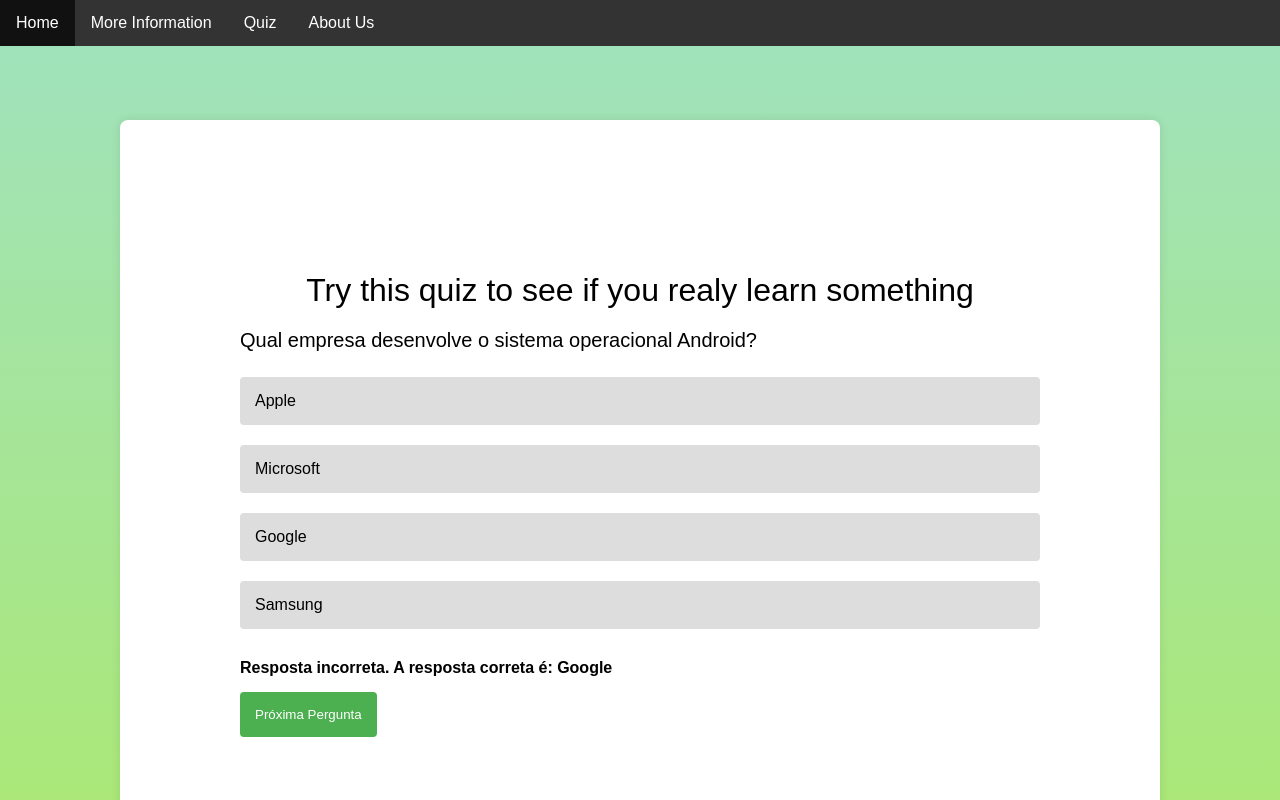
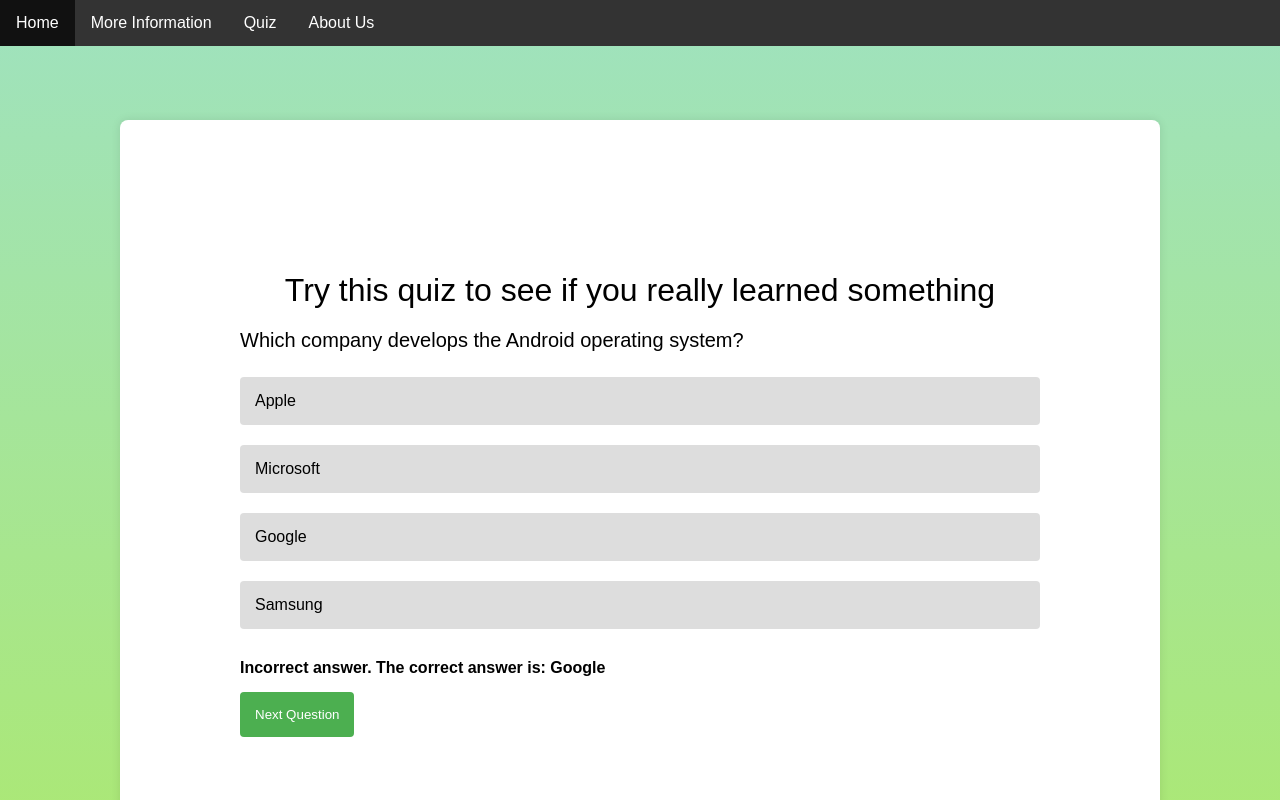
Before and after one commit to PIBOLA/Android, a plain HTML site: page quiz.html in a window 1280 px wide. Both pictures are taken after a click on the element "Apple". Shown: the top 800 px of the page. Drawn offline with Linux system fonts and the light colour scheme.

Commit message:
Update quiz.html

```diff
--- a/quiz.html
+++ b/quiz.html
@@ -52,8 +52,8 @@
         }
 
         .question {
-            font-size: 20px; /* Aumentei o tamanho do texto da pergunta */
-            margin-bottom: 15px; /* Aumentei a margem inferior da pergunta */
+            font-size: 20px;
+            margin-bottom: 15px;
         }
 
         .options {
@@ -62,10 +62,10 @@
         }
 
         .option {
-            margin: 10px 0; /* Aumentei a margem das opções */
+            margin: 10px 0;
             cursor: pointer;
             background-color: #ddd;
-            padding: 15px; /* Aumentei o padding das opções */
+            padding: 15px;
             border-radius: 4px;
         }
 
@@ -81,8 +81,8 @@
         #next-btn,
         #restart-btn {
             display: none;
-            margin-top: 15px; /* Aumentei a margem dos botões */
-            padding: 15px; /* Aumentei o padding dos botões */
+            margin-top: 15px;
+            padding: 15px;
             background-color: #4caf50;
             color: white;
             border: none;
@@ -97,7 +97,7 @@
 
         #score {
             margin-top: 20px;
-            font-size: 18px; /* Aumentei o tamanho do texto da pontuação */
+            font-size: 18px;
             font-weight: bold;
         }
 
@@ -105,12 +105,13 @@
         .footer {
           padding: 20px;
           display: flex;
-  justify-content: space-between; /* Para espaçar as divs horizontalmente */
-  align-items: baseline; /* Para alinhar as divs verticalmente */
+          justify-content: space-between;
+          align-items: baseline;
           background: #ddd;
         }
 
-.integrantes {
+        .integrantes,
+        .integrantes2 {
           text-align: left;
         }
 
@@ -130,74 +131,73 @@
 </div>
 
 <div class="quiz-container">
-    <p class="quiz-text">Try this quiz to see if you realy learn something </p>
+    <p class="quiz-text">Try this quiz to see if you really learned something</p>
     <div id="question" class="question"></div>
     <div id="options" class="options"></div>
     <div id="result"></div>
-    <button id="next-btn" onclick="nextQuestion()">Próxima Pergunta</button>
-    <button id="restart-btn" onclick="restartQuiz()">Reiniciar Quiz</button>
+    <button id="next-btn" onclick="nextQuestion()">Next Question</button>
+    <button id="restart-btn" onclick="restartQuiz()">Restart Quiz</button>
     <div id="score"></div>
 </div>
-
 
 <script>
     const questions = [
     {
-        question: "Qual empresa desenvolve o sistema operacional Android?",
+        question: "Which company develops the Android operating system?",
         options: ["Apple", "Microsoft", "Google", "Samsung"],
         correctAnswer: "Google",
         answered: false
     },
     {
-        question: "Em que ano foi lançada a primeira versão do Android?",
+        question: "In what year was the first version of Android released?",
         options: ["2005", "2007", "2008", "2010"],
         correctAnswer: "2008",
         answered: false
     },
     {
-        question: "Qual é o nome da última versão estável do Android lançada até agora?",
+        question: "What is the name of the latest stable version of Android released so far?",
         options: ["Pie", "Oreo", "Nougat", "Marshmallow"],
         correctAnswer: "Oreo",
         answered: false
     },
     {
-        question: "O que é o Android Studio?",
-        options: ["Um smartphone Android", "Um sistema operacional", "Uma IDE para desenvolvimento Android", "Um aplicativo de mensagens"],
-        correctAnswer: "Uma IDE para desenvolvimento Android",
+        question: "What is Android Studio?",
+        options: ["A smartphone Android", "An operating system", "An IDE for Android development", "A messaging app"],
+        correctAnswer: "An IDE for Android development",
         answered: false
     },
     {
-        question: "Qual componente do Android é responsável pelo armazenamento temporário de dados?",
+        question: "Which component of Android is responsible for temporary data storage?",
         options: ["SD Card", "Internal Storage", "RAM", "ROM"],
         correctAnswer: "RAM",
         answered: false
     },
     {
-        question: "O que é o ADB (Android Debug Bridge)?",
-        options: ["Um tipo de bateria", "Um protocolo de comunicação", "Uma ferramenta de desenvolvimento", "Um aplicativo de mensagens"],
-        correctAnswer: "Uma ferramenta de desenvolvimento",
+        question: "What is ADB (Android Debug Bridge)?",
+        options: ["A type of battery", "A communication protocol", "A development tool", "A messaging app"],
+        correctAnswer: "A development tool",
         answered: false
     },
     {
-        question: "Qual é a linguagem de programação principal usada para desenvolver aplicativos Android?",
+        question: "What is the main programming language used to develop Android apps?",
         options: ["Java", "C++", "Python", "Swift"],
         correctAnswer: "Java",
         answered: false
     },
     {
-        question: "O que significa APK no contexto do Android?",
+        question: "What does APK mean in the context of Android?",
         options: ["Android Package Kit", "Application Package", "Android Processing Kernel", "Application Program Keyboard"],
         correctAnswer: "Android Package Kit",
         answered: false
     },
     {
-        question: "Qual é a loja oficial de aplicativos para dispositivos Android?",
+        question: "What is the official app store for Android devices?",
         options: ["Amazon Appstore", "Google Play Store", "Samsung Galaxy Store", "App Store"],
         correctAnswer: "Google Play Store",
         answered: false
     },
     {
-        question: "O que é o Android NDK?",
+        question: "What is the Android NDK?",
         options: ["Nuclear Development Kit", "Newest Developer Kit", "Native Development Kit", "Network Development Kit"],
         correctAnswer: "Native Development Kit",
         answered: false
@@ -206,7 +206,7 @@
 
     let currentQuestionIndex = 0;
     let userScore = 0;
-    let questionAnswered = false; // Variável para controlar se a pergunta foi respondida
+    let questionAnswered = false;
 
     function showQuestion() {
         const currentQuestion = questions[currentQuestionIndex];
@@ -229,10 +229,10 @@
         });
 
         resultElement.textContent = "";
-        nextButton.style.display = "none"; // Oculta o botão "Próxima Pergunta"
-        restartButton.style.display = "none"; // Oculta o botão "Reiniciar Quiz"
-        scoreElement.textContent = ""; // Limpa o elemento de pontuação
-        questionAnswered = false; // Reseta a variável de controle
+        nextButton.style.display = "none";
+        restartButton.style.display = "none";
+        scoreElement.textContent = "";
+        questionAnswered = false;
     }
 
     function checkAnswer(selectedIndex) {
@@ -248,23 +248,22 @@
 
         if (!currentQuestion.answered && !questionAnswered) {
             if (selectedIndex === currentQuestion.correctAnswerIndex) {
-                resultElement.textContent = "Resposta correta!";
+                resultElement.textContent = "Correct answer!";
                 userScore++;
             } else {
-                resultElement.textContent = "Resposta incorreta. A resposta correta é: " + currentQuestion.correctAnswer;
+                resultElement.textContent = "Incorrect answer. The correct answer is: " + currentQuestion.correctAnswer;
             }
 
             currentQuestion.answered = true;
             questionAnswered = true;
-            nextButton.style.display = "block"; // Exibe o botão "Próxima Pergunta"
+            nextButton.style.display = "block";
 
-            // Exibe o botão "Reiniciar Quiz" e a pontuação após a última pergunta
             if (currentQuestionIndex === questions.length - 1) {
                 restartButton.style.display = "block";
-                scoreElement.textContent = `Você acertou ${userScore} de ${questions.length} perguntas!`;
+                scoreElement.textContent = `You got ${userScore} out of ${questions.length} questions right!`;
             }
         } else if (questionAnswered) {
-            resultElement.textContent = "Você já respondeu a esta pergunta.";
+            resultElement.textContent = "You already answered this question.";
         }
     }
 
@@ -276,29 +275,25 @@
     }
 
     function restartQuiz() {
-        // Reinicia o status de perguntas
         questions.forEach((question) => {
             question.answered = false;
             question.correctAnswerIndex = undefined;
         });
 
-        // Reinicia as variáveis
         currentQuestionIndex = 0;
         userScore = 0;
         questionAnswered = false;
 
-        // Mostra a primeira pergunta
         showQuestion();
     }
 
-    // Inicializa a primeira pergunta
     showQuestion();
 </script>
 
 <!-- Footer -->
 <div class="footer">
   <div class="integrantes">
-      <h3>GROUP MEMBERS A3 INGLÊS</h3>
+      <h3>GROUP MEMBERS A3 ENGLISH</h3>
       <h4>Daniel Rodrigues de França RA: 520115414<br>
         Luiz Sergio Lorenzo Junior RA: 520114346<br>
         Riquelme Campelo da Silva RA: 52018533<br>
@@ -307,7 +302,7 @@
       </h4>
     </div>
     <div class="integrantes2">
-      <h3>GROUP MEMBERS A3 INGLÊS</h3>
+      <h3>GROUP MEMBERS A3 ENGLISH</h3>
       <h4>Lucas dos Santos Vieira RA: 52115724<br>
         Amabili Schayana Toledo Martins RA: 1292225149<br>
         Thales Nunes Ferreira RA: 52014078<br>
```
Lines whose indentation alone changed are shown as unchanged.
